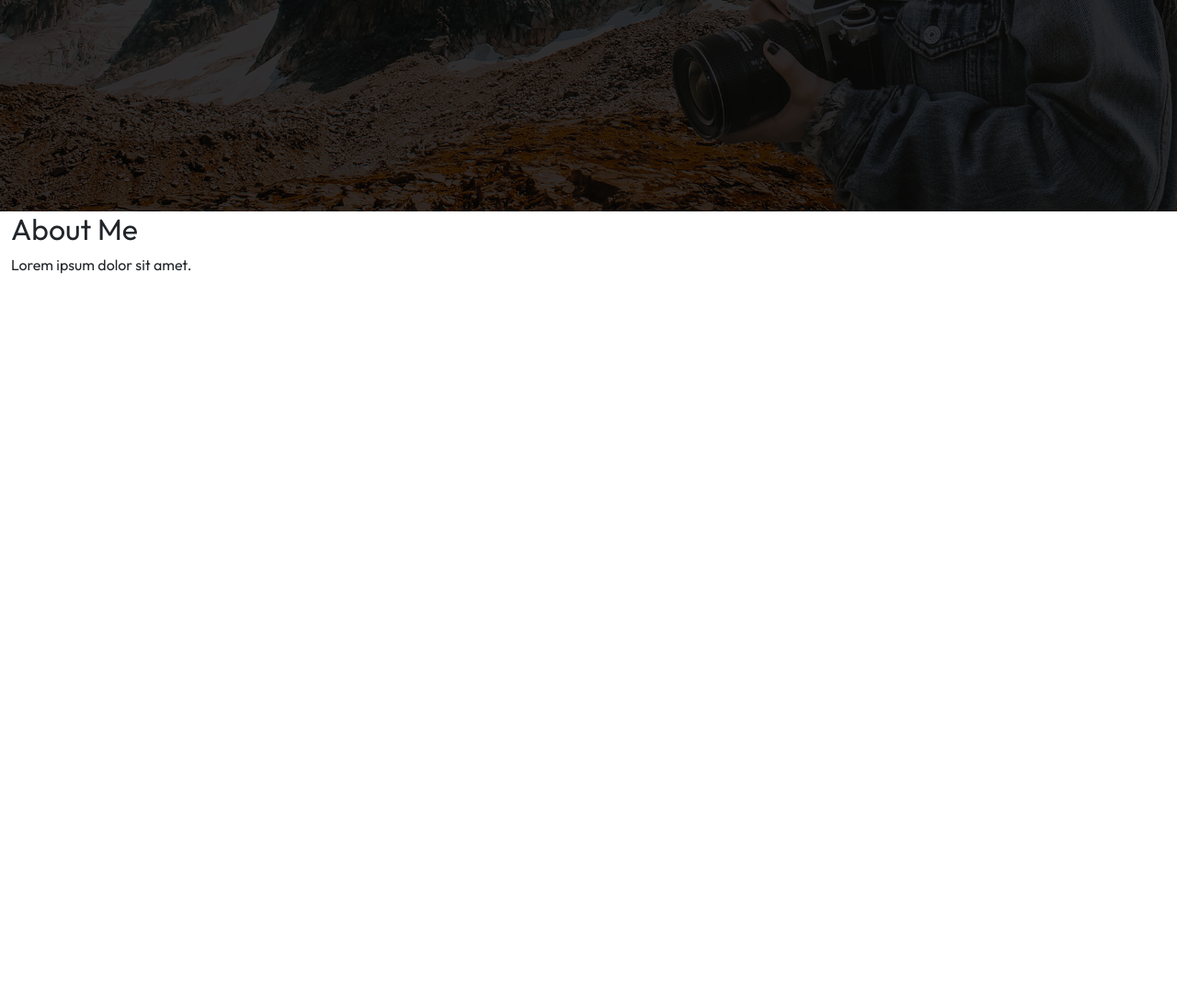
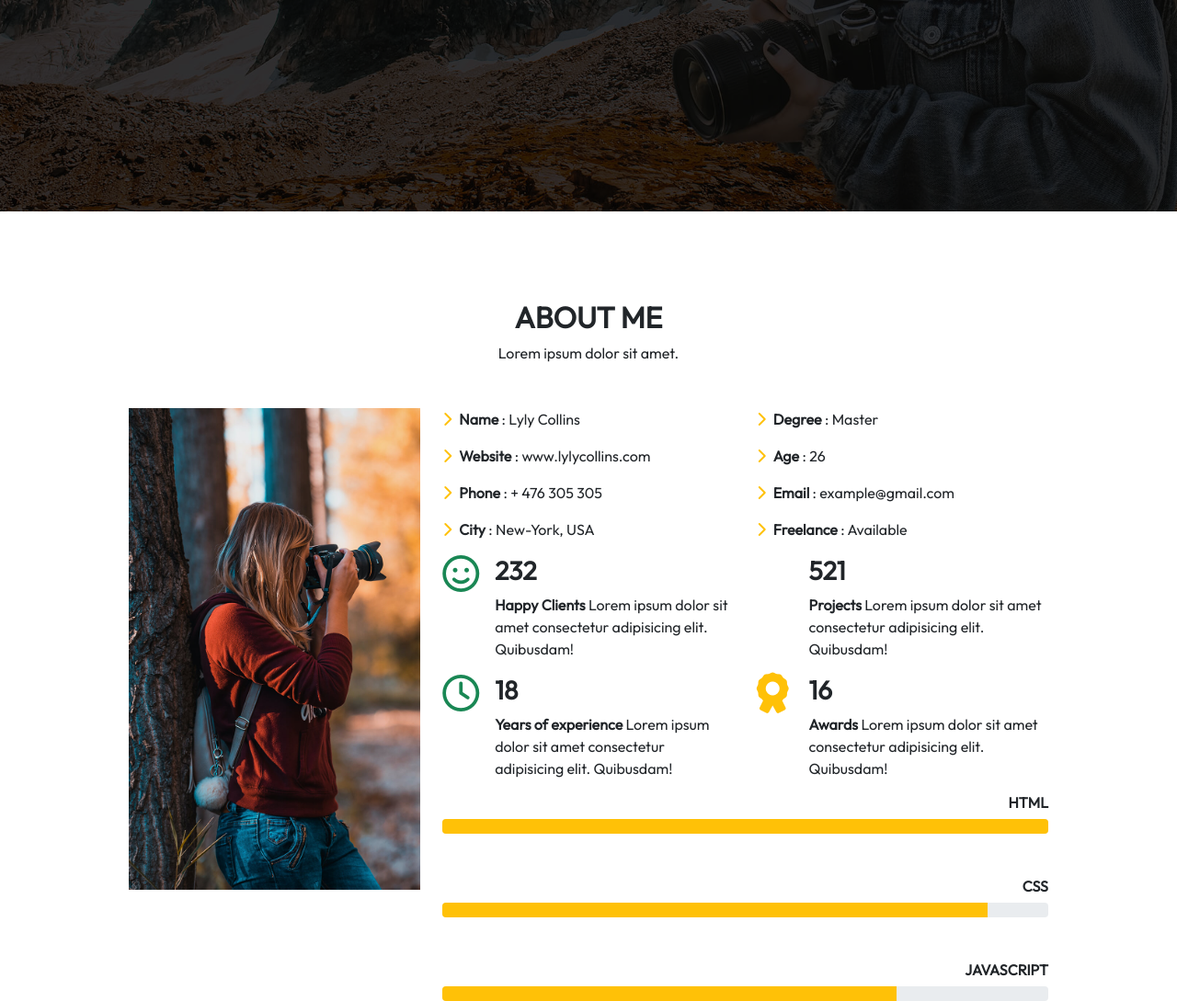
Before and after one commit to ca7vin/template-Ex3, a website: page index.html in a window 1280 px wide. Shown: the part 570-1659 px from the top of the page at 92% size. Before the commit the page ends 870 px from the top, so only its background shows below. Drawn offline with nearby package versions, Linux system fonts and the light colour scheme.

Commit message:
Section 1 Finished

```diff
--- a/index.html
+++ b/index.html
@@ -23,8 +23,8 @@
                 <div class="collapse navbar-collapse" id="navbarSupportedContent">
                     <ul class="navbar-nav mb-2 mb-lg-0 mx-auto">
                         <li class="nav-item">
-                            <a class="nav-link fw-bold px-3 text-uppercase text-white" aria-current="page"
-                                href="#">Home</a>
+                            <a class="nav-link text-warning fw-bold px-3 text-uppercase" aria-current="page"
+                                href="./index.html">Home</a>
                         </li>
                         <li class="nav-item">
                             <a class="nav-link fw-bold px-3 text-uppercase text-white" href="#">About</a>
@@ -75,12 +75,12 @@
         </div>
         <!-- BANNER END -->
     </header>
-    <section class="aboutMe">
+    <section class="aboutMe py-5">
         <div class="container-fluid">
             <!-- ROW 1 start -->
-            <div class="row">
-                <div class="col-12">
-                    <h2>About Me</h2>
+            <div class="row d-flex py-5">
+                <div class="col-12 d-flex flex-column align-items-center justify-content-center">
+                    <h2 class="text-uppercase fw-bold">About Me</h2>
                     <span>Lorem ipsum dolor sit amet.</span>
                 </div>
             </div>
@@ -88,43 +88,100 @@
             <!-- ROW 2 Start -->
             <div class="row">
                 <div class="col-4">
+                    <img class="w-100" src="./public/img/me.jpg" alt="">
                 </div>
-                <div class="col-8">
+                <div class="col-8 d-flex flex-column justify-content-sm-between">
                     <div class="row">
-                        <div class="col-4"></div>
-                        <div class="col-4"></div>
+                        <div class="col-6">
+                            <ul>
+                                <li class="pb-3"><i class="fas fa-chevron-right text-warning pe-2"></i><span class="fw-bold">Name</span> : Lyly Collins</li>
+                                <li class="pb-3"><i class="fas fa-chevron-right text-warning pe-2"></i><span class="fw-bold">Website</span> : www.lylycollins.com</li>
+                                <li class="pb-3"><i class="fas fa-chevron-right text-warning pe-2"></i><span class="fw-bold">Phone</span> : + 476 305 305</li>
+                                <li><i class="fas fa-chevron-right text-warning pe-2"></i><span class="fw-bold">City</span> : New-York, USA</li>
+                            </ul>
+                        </div>
+                        <div class="col-6">
+                            <ul>
+                                <li class="pb-3"><i class="fas fa-chevron-right text-warning pe-2"></i><span class="fw-bold">Degree</span> : Master</li>
+                                <li class="pb-3"><i class="fas fa-chevron-right text-warning pe-2"></i><span class="fw-bold">Age</span> : 26</li>
+                                <li class="pb-3"><i class="fas fa-chevron-right text-warning pe-2"></i><span class="fw-bold">Email</span> : example@gmail.com</li>
+                                <li><i class="fas fa-chevron-right text-warning pe-2"></i><span class="fw-bold">Freelance</span> : Available</li>
+                            </ul>
+                        </div>
                     </div>
                     <div class="row">
-                        <div class="col-4">
+                        <div class="col-6">
                             <div class="row">
-                                <div class="col-1"></div>
-                                <div class="col-3"></div>
+                                <div class="col-2">
+                                    <i class="far fa-smile fs-1 text-success"></i>
+                                </div>
+                                <div class="col-10">
+                                    <h3 class="fw-bold">232</h3>
+                                    <p><span class="fw-bold">Happy Clients</span> Lorem ipsum dolor sit amet consectetur adipisicing
+                                        elit. Quibusdam!</p>
+                                </div>
                             </div>
                         </div>
-                        <div class="col-4">
+                        <div class="col-6">
                             <div class="row">
-                                <div class="col-1"></div>
-                                <div class="col-3"></div>
+                                <div class="col-2"></div>
+                                <div class="col-10">
+                                    <h3 class="fw-bold">521</h3>
+                                    <p><span class="fw-bold">Projects</span> Lorem ipsum dolor sit amet consectetur adipisicing elit.
+                                        Quibusdam!</p>
+                                </div>
                             </div>
                         </div>
                     </div>
                     <div class="row">
-                        <div class="col-4">
+                        <div class="col-6">
                             <div class="row">
-                                <div class="col-1"></div>
-                                <div class="col-3"></div>
+                                <div class="col-2">
+                                    <i class="far fa-clock fs-1 text-success"></i>
+                                </div>
+                                <div class="col-10">
+                                    <h3 class="fw-bold">18</h3>
+                                    <p><span class="fw-bold">Years of experience</span> Lorem ipsum dolor sit amet consectetur
+                                        adipisicing elit. Quibusdam!</p>
+                                </div>
                             </div>
                         </div>
-                        <div class="col-4">
+                        <div class="col-6">
                             <div class="row">
-                                <div class="col-1"></div>
-                                <div class="col-3"></div>
+                                <div class="col-2">
+                                    <i class="fas fa-award fs-1 text-warning"></i>
+                                </div>
+                                <div class="col-10">
+                                    <h3 class="fw-bold">16</h3>
+                                    <p><span class="fw-bold">Awards</span> Lorem ipsum dolor sit amet consectetur adipisicing elit.
+                                        Quibusdam!</p>
+                                </div>
                             </div>
                         </div>
                     </div>
                     <div class="row progressBar">
-                        <div class="col-8">
-
+                        <div class="col-12 d-flex flex-column justify-content-sm-between">
+                            <div class="progress-title">
+                                <h4 class="text-end fw-bold text-uppercase fs-6">HTML</h4>
+                            </div>
+                            <div class="progress">
+                                <div class="progress-bar bg-warning" role="progressbar" style="width: 100%"
+                                    aria-valuenow="100" aria-valuemin="0" aria-valuemax="100"></div>
+                            </div>
+                            <div class="progress-title">
+                                <h4 class="text-end fw-bold text-uppercase fs-6 pt-5">CSS</h4>
+                            </div>
+                            <div class="progress">
+                                <div class="progress-bar bg-warning" role="progressbar" style="width: 90%"
+                                    aria-valuenow="90" aria-valuemin="0" aria-valuemax="100"></div>
+                            </div>
+                            <div class="progress-title">
+                                <h4 class="text-end fw-bold text-uppercase fs-6 pt-5">JavaScript</h4>
+                            </div>
+                            <div class="progress">
+                                <div class="progress-bar bg-warning" role="progressbar" style="width: 75%"
+                                    aria-valuenow="75" aria-valuemin="0" aria-valuemax="100"></div>
+                            </div>
                         </div>
                     </div>
                 </div>
--- a/src/sass/style.sass
+++ b/src/sass/style.sass
@@ -22,3 +22,9 @@
             letter-spacing: 2px
         .banner
             height: calc( 90vh - 50px )
+    .aboutMe
+        padding: 0 10%
+        height: 100vh
+        ul
+            list-style: none
+            padding: 0
```
Also changed, not shown: public/css/style.css, 1 other file.
